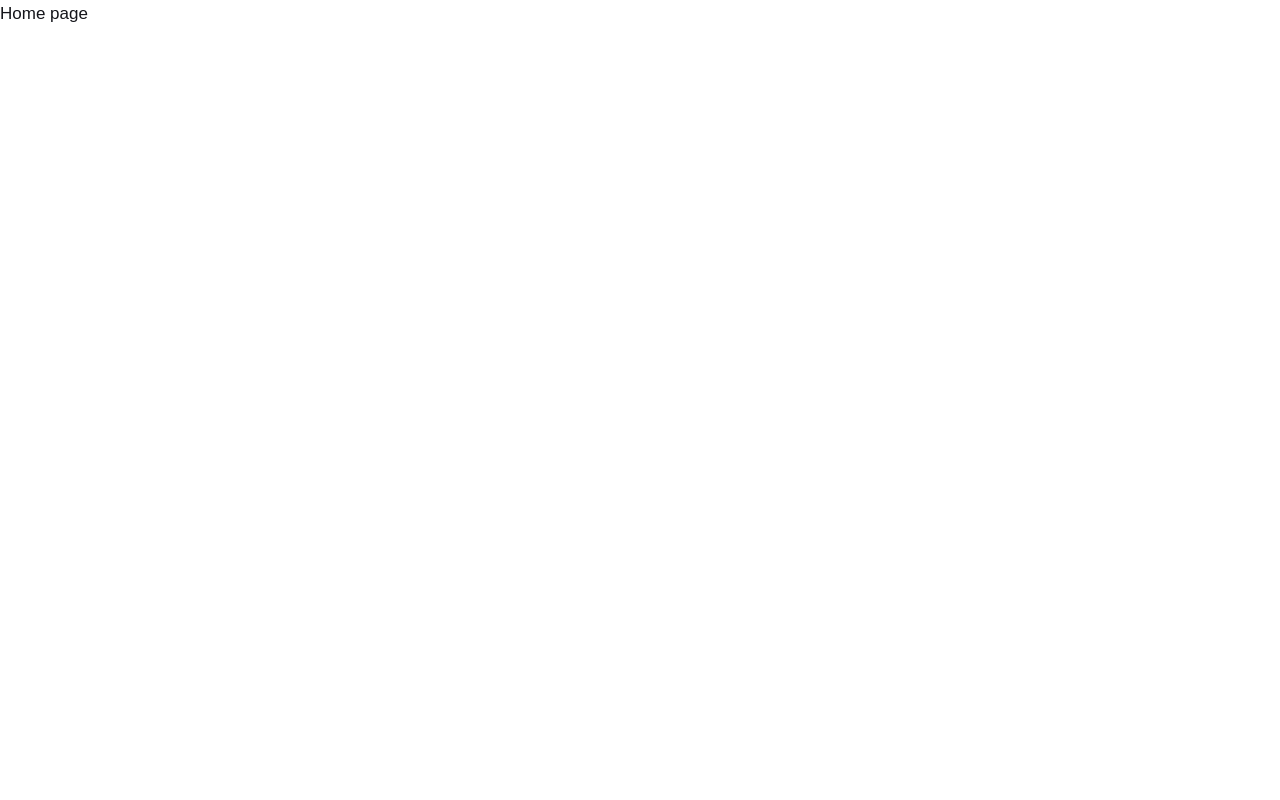
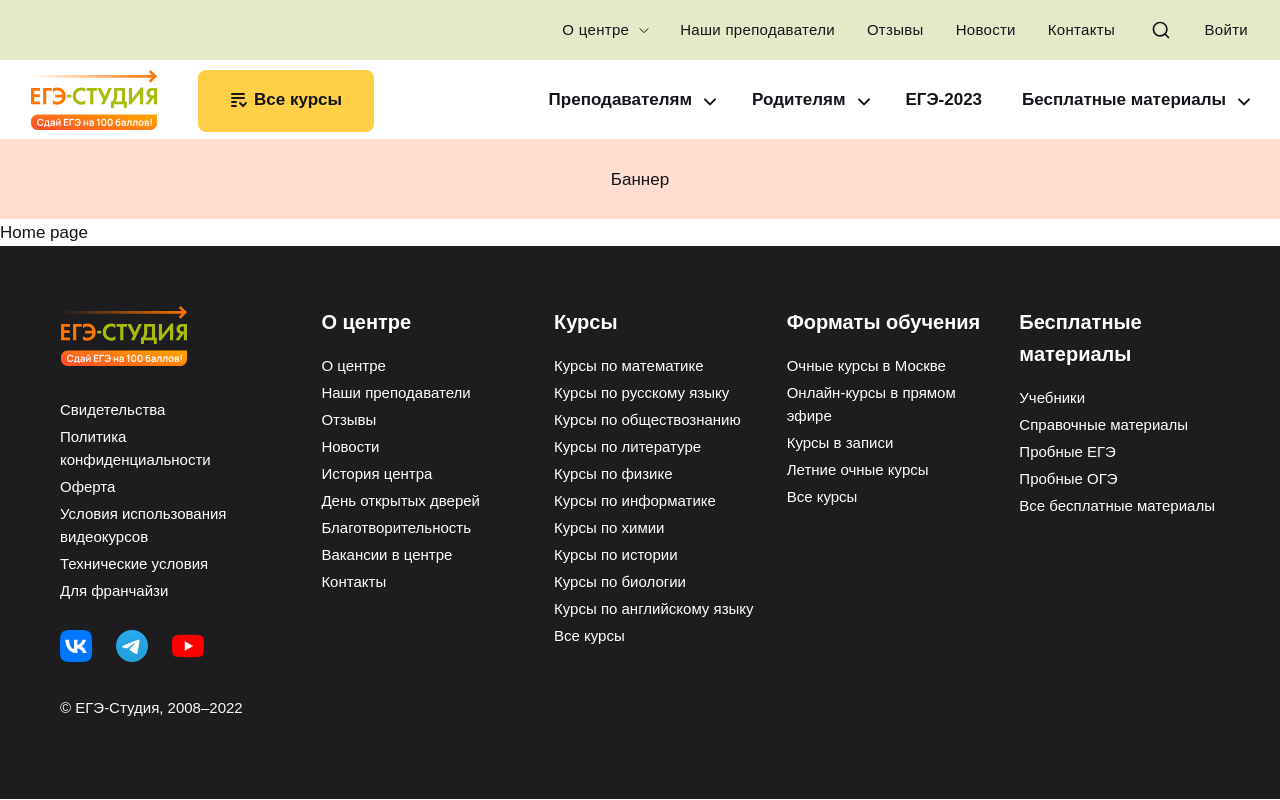
Before and after one commit to shchukin/ege-study-portal-react, a React (Vite) app: page / in a window 1280 px wide. Built offline with nearby package versions, Linux system fonts and the light colour scheme; a web font is replaced by a local one.

Commit message:
global components

```diff
--- a/src/App.tsx
+++ b/src/App.tsx
@@ -2,16 +2,28 @@ import {BrowserRouter, Route, Routes} from 'react-router-dom';
 import Home from "./pages/home/home.tsx";
 import Feedback from "./pages/feedback/feedback.tsx";
 import NotFound from "./pages/not-found/not-found.tsx";
+import Header from "./components/header/header.tsx";
+import Nav from "./components/nav/nav.tsx";
+import Info from "./components/info/info.tsx";
+import Footer from "./components/footer/footer.tsx";
 
 function App() {
 
   return (
     <BrowserRouter>
+
+      <Nav/>
+      <Header/>
+      <Info/>
+
       <Routes>
         <Route path="/" element={<Home/>}/>
         <Route path="/feedback" element={<Feedback/>}/>
         <Route path="*" element={<NotFound/>}/>
       </Routes>
+
+      <Footer/>
+
     </BrowserRouter>
   );
 }
--- a/src/pages/feedback/feedback.tsx
+++ b/src/pages/feedback/feedback.tsx
@@ -22,15 +22,10 @@ const Feedback: React.FC = () => {
     date_published: 'Wed Oct 05 2011 16:48:00 GMT+0200 (CEST)'
   }
 
-
-
   return (
     <>
-      <Nav/>
-      <Header/>
-      <Info></Info>
+
       <Intro>Отзывы</Intro>
-
 
       <div className="feed container">
         <div className="feed__sidebar">
@@ -107,6 +102,8 @@ const Feedback: React.FC = () => {
               </div>
             </div>
             <div className="listing__body">
+
+
               <div className="listing__item">
                 <Entry data={data}/>
               </div>
@@ -116,8 +113,6 @@ const Feedback: React.FC = () => {
               <div className="listing__item">
                 <Entry data={data}/>
               </div>
-
-
 
 
             </div>
@@ -134,12 +129,6 @@ const Feedback: React.FC = () => {
           </div>
         </div>
       </div>
-
-
-
-
-
-      <Footer/>
     </>
   )
 }
```
